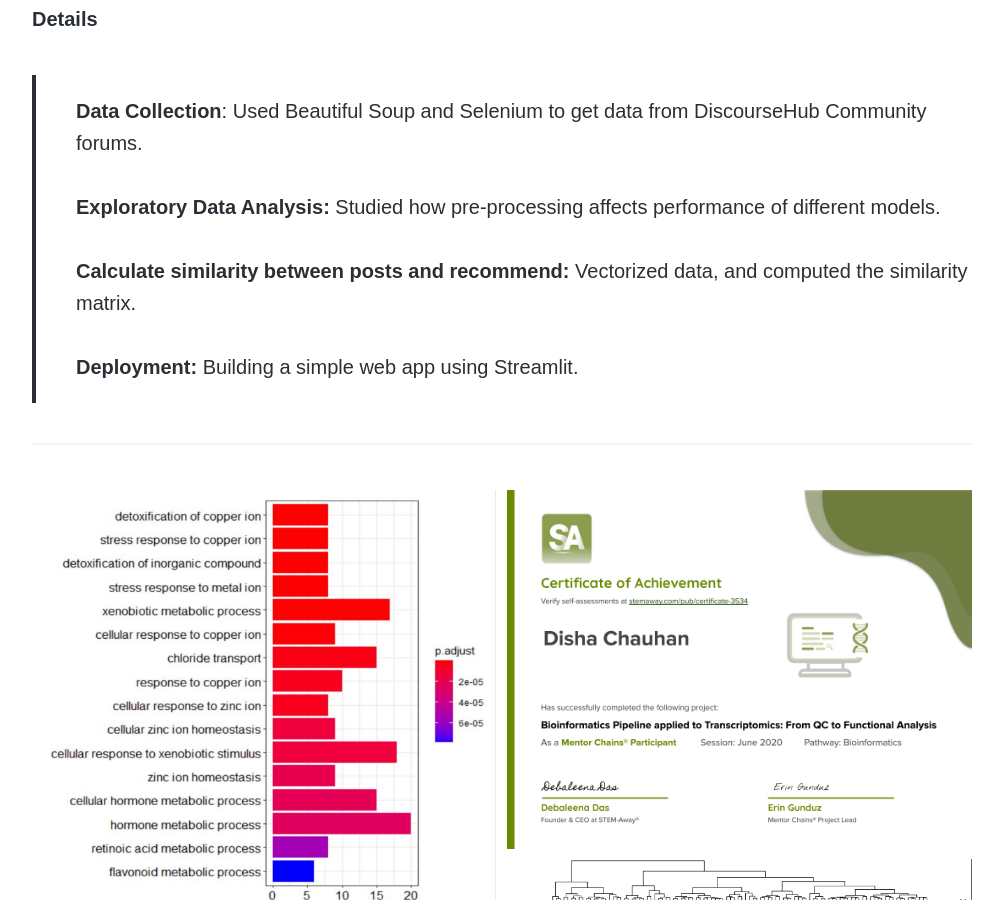
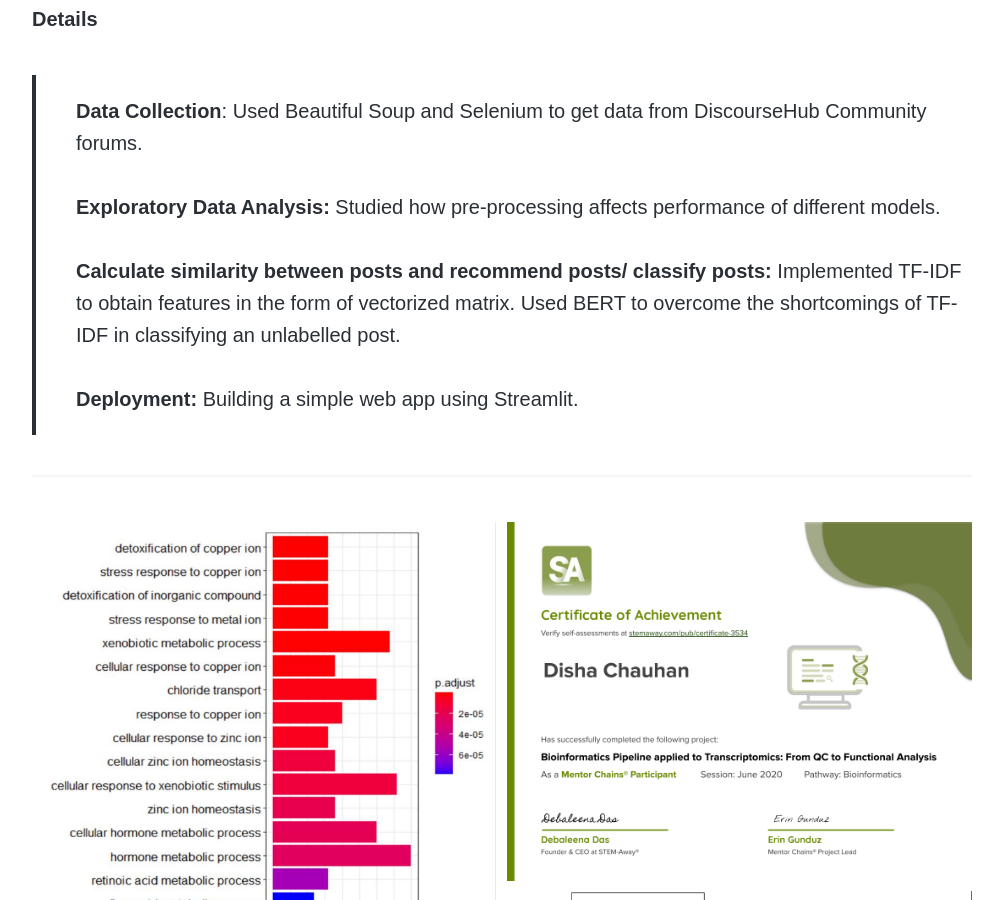
Before and after one commit to disha-22/disha-22.github.io, a Jekyll site: the page built from _projects/ml.md, in a window 1280 px wide and 900 px high, scrolled down 1636 px. Shown: the whole window, without its empty margins (138-1141 px from the left). Built offline with Jekyll 4.4.1, drawn with Linux system fonts in a browser that asks for light colours; nearby versions of some CDN libraries; some web fonts are replaced.

Commit message:
Update ml.md

```diff
--- a/_projects/ml.md
+++ b/_projects/ml.md
@@ -27,7 +27,7 @@
 <h6> Details </h6>
 > <b>Data Collection</b>: Used Beautiful Soup and Selenium to get data from DiscourseHub Community forums.
 <br><br> <b>Exploratory Data Analysis:</b> Studied how pre-processing affects performance of different models.
-<br><br> <b>Calculate similarity between posts and recommend:</b> Vectorized data, and computed the similarity matrix.
+<br><br> <b>Calculate similarity between posts and recommend posts/ classify posts:</b> Implemented TF-IDF to obtain features in the form of vectorized matrix. Used BERT to overcome the shortcomings of TF-IDF in classifying an unlabelled post.
 <br><br> <b>Deployment:</b> Building a simple web app using Streamlit.
 
 ---
```
